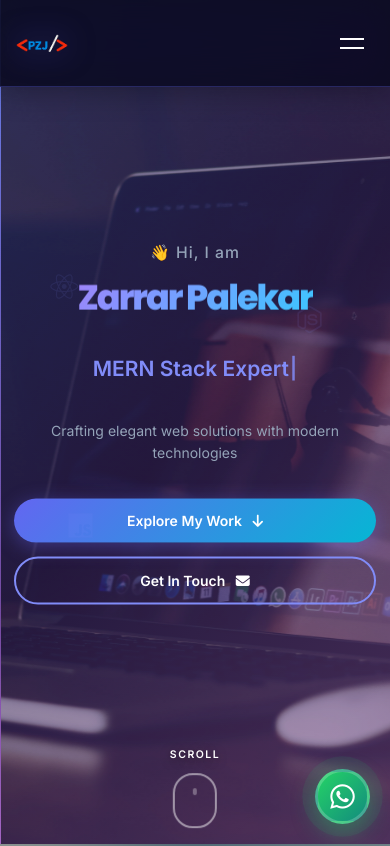
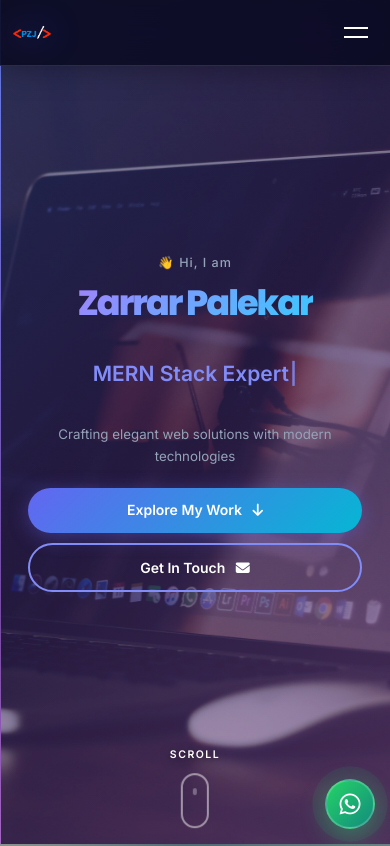
Before and after one commit to ZarrarPalekar/ReactiFolio, a React (Create React App) app: page / in a window 390 px wide. Shown: the top 846 px of the page. Built offline with nearby package versions, Linux system fonts and the light colour scheme.

Commit message:
mobile responsiveness

```diff
--- a/src/App.css
+++ b/src/App.css
@@ -85,12 +85,38 @@ section {
 }
 
 /* Responsive Adjustments */
+
+/* Large desktop */
+@media screen and (min-width: 1440px) {
+  .container-box {
+    max-width: 1600px;
+  }
+}
+
+/* Desktop to tablet */
 @media screen and (max-width: 992px) {
   .container-box {
     width: 90%;
   }
+
+  section {
+    padding: var(--space-16) 0;
+  }
 }
 
+/* Tablet */
+@media screen and (min-width: 769px) and (max-width: 1024px) {
+  .container-box {
+    width: 88%;
+    padding: var(--space-10) 0;
+  }
+
+  hr {
+    margin: var(--space-10) 0;
+  }
+}
+
+/* Mobile */
 @media screen and (max-width: 768px) {
   .container-box {
     width: 95%;
@@ -109,11 +135,41 @@ section {
   hr {
     margin: var(--space-8) 0;
   }
+
+  /* Improve touch targets */
+  a,
+  button {
+    min-height: 44px;
+  }
 }
 
+/* Small mobile */
 @media screen and (max-width: 480px) {
   .container-box {
     width: 100%;
     padding: var(--space-6) var(--space-4);
   }
+
+  section {
+    padding: var(--space-10) 0;
+  }
+
+  hr {
+    margin: var(--space-6) 0;
+  }
 }
+
+/* Landscape mobile */
+@media screen and (max-width: 896px) and (orientation: landscape) {
+  .hero-wrapper {
+    min-height: 100vh;
+  }
+
+  section {
+    padding: var(--space-8) 0;
+  }
+
+  .container-box {
+    padding: var(--space-6) 0;
+  }
+}
--- a/src/components/footer/footer.style.css
+++ b/src/components/footer/footer.style.css
@@ -76,14 +76,58 @@
 }
 
 /* Responsive */
+
+/* Tablet styles */
+@media (min-width: 769px) and (max-width: 1024px) {
+  .footer-style {
+    font-size: 1.1rem;
+    padding: var(--space-8) 0;
+  }
+
+  .footer-style .social-icon {
+    width: 48px;
+    height: 48px;
+  }
+}
+
+/* Mobile styles */
 @media (max-width: 768px) {
   .footer-style {
     font-size: 1rem;
-    padding: var(--space-8) 0;
+    padding: var(--space-8) var(--space-4);
+    line-height: 1.8;
   }
 
   .footer-style .social-icon {
     width: 45px;
     height: 45px;
+    margin: 0 var(--space-1);
+  }
+
+  .footer-style .copyright {
+    font-size: 0.9rem;
+    margin-top: var(--space-4);
+  }
+
+  /* Disable hover transform on mobile */
+  .footer-style .social-icon:hover {
+    transform: translateY(-3px);
   }
 }
+
+/* Small mobile styles */
+@media (max-width: 480px) {
+  .footer-style {
+    font-size: 0.9rem;
+    padding: var(--space-6) var(--space-3);
+  }
+
+  .footer-style .social-icon {
+    width: 40px;
+    height: 40px;
+  }
+
+  .footer-style .copyright {
+    font-size: 0.85rem;
+  }
+}
--- a/src/components/my-carousel/my-carousel.style.css
+++ b/src/components/my-carousel/my-carousel.style.css
@@ -63,8 +63,38 @@
 
 /* Responsive */
 @media (max-width: 768px) {
+  #home {
+    min-height: 100vh;
+    height: auto;
+  }
+
   .custom-img {
     height: 100vh;
     object-position: center;
   }
+
+  /* Disable carousel controls on mobile */
+  .carousel-control-prev,
+  .carousel-control-next {
+    display: none;
+  }
 }
+
+@media (max-width: 480px) {
+  .custom-img {
+    object-position: 60% center;
+  }
+}
+
+/* Landscape mobile optimization */
+@media (max-width: 896px) and (orientation: landscape) {
+  #home {
+    height: auto;
+    min-height: 100vh;
+  }
+
+  .custom-img {
+    height: 100vh;
+    min-height: 600px;
+  }
+}
--- a/src/components/my-navbar/mynavbar.style.css
+++ b/src/components/my-navbar/mynavbar.style.css
@@ -151,23 +151,54 @@
 }
 
 /* Responsive */
-@media (max-width: 768px) {
-  .logo {
-    width: 4rem;
-    height: 4rem;
-  }
-
-  .nav-theme {
-    padding: var(--space-3) var(--space-4) !important;
-  }
-
+@media (max-width: 991px) {
   .nav-theme .nav-link {
     margin: var(--space-2) 0;
     text-align: center;
   }
 
+  .nav-theme .nav-link::before {
+    display: none;
+  }
+
   .calendly-btn {
     width: 100%;
-    margin-top: var(--space-2) !important;
+    margin-top: var(--space-3) !important;
   }
 }
+
+@media (max-width: 768px) {
+  .logo {
+    width: 3.5rem;
+    height: 3.5rem;
+  }
+
+  .navbar-brand {
+    font-size: 1.1rem;
+  }
+
+  .nav-theme {
+    padding: var(--space-2) var(--space-4) !important;
+  }
+
+  .nav-theme .nav-link {
+    padding: var(--space-3) var(--space-4) !important;
+    font-size: 1rem;
+  }
+}
+
+@media (max-width: 480px) {
+  .logo {
+    width: 3rem;
+    height: 3rem;
+  }
+
+  .navbar-brand {
+    font-size: 1rem;
+    gap: var(--space-2);
+  }
+
+  .nav-theme {
+    padding: var(--space-2) var(--space-3) !important;
+  }
+}
--- a/src/components/title-message/title-message.styles.css
+++ b/src/components/title-message/title-message.styles.css
@@ -78,13 +78,18 @@
 }
 
 .cta-button::before {
-  content: '';
+  content: "";
   position: absolute;
   top: 0;
   left: -100%;
   width: 100%;
   height: 100%;
-  background: linear-gradient(90deg, transparent, rgba(255, 255, 255, 0.2), transparent);
+  background: linear-gradient(
+    90deg,
+    transparent,
+    rgba(255, 255, 255, 0.2),
+    transparent
+  );
   transition: left 0.5s;
 }
 
@@ -93,7 +98,11 @@
 }
 
 .cta-button.primary {
-  background: linear-gradient(135deg, var(--color-primary), var(--color-secondary));
+  background: linear-gradient(
+    135deg,
+    var(--color-primary),
+    var(--color-secondary)
+  );
   color: white;
   box-shadow: 0 4px 20px rgba(99, 102, 241, 0.4);
 }
@@ -143,7 +152,8 @@
 
 /* Animations */
 @keyframes gradientShift {
-  0%, 100% {
+  0%,
+  100% {
     filter: hue-rotate(0deg);
   }
   50% {
@@ -152,9 +162,40 @@
 }
 
 /* Responsive */
-@media (max-width: 768px) {
+
+/* Tablet styles */
+@media (min-width: 769px) and (max-width: 1024px) {
+  .hero-content {
+    max-width: 800px;
+  }
+
   .hero-greeting {
     font-size: var(--text-lg);
+  }
+
+  .hero-subtitle {
+    min-height: 70px;
+  }
+
+  .hero-description {
+    font-size: var(--text-lg);
+  }
+
+  .cta-button {
+    padding: var(--space-3) var(--space-7);
+  }
+}
+
+/* Mobile styles */
+@media (max-width: 768px) {
+  .hero-content {
+    max-width: 100%;
+    padding: 0 var(--space-4);
+  }
+
+  .hero-greeting {
+    font-size: var(--text-base);
+    margin-bottom: var(--space-3);
   }
 
   .hero-subtitle {
@@ -163,6 +204,7 @@
 
   .hero-description {
     font-size: var(--text-base);
+    margin-bottom: var(--space-8);
   }
 
   .cta-button {
@@ -176,14 +218,50 @@
   }
 }
 
+/* Small mobile styles */
 @media (max-width: 480px) {
+  .hero-greeting {
+    font-size: 0.9rem;
+  }
+
+  .hero-description {
+    font-size: 0.95rem;
+    margin-bottom: var(--space-6);
+  }
+
   .hero-cta {
     flex-direction: column;
     width: 100%;
+    gap: var(--space-3);
   }
 
   .cta-button {
     width: 100%;
     justify-content: center;
+    padding: var(--space-3) var(--space-5);
+  }
+
+  .floating-element {
+    display: none;
   }
 }
+
+/* Landscape mobile */
+@media (max-width: 896px) and (orientation: landscape) {
+  .hero-content {
+    padding: 0 var(--space-6);
+  }
+
+  .hero-name {
+    margin-bottom: var(--space-4);
+  }
+
+  .hero-subtitle {
+    min-height: 50px;
+    margin-bottom: var(--space-4);
+  }
+
+  .hero-description {
+    margin-bottom: var(--space-6);
+  }
+}
--- a/src/components/whatsapp-me/whatsapp.styles.css
+++ b/src/components/whatsapp-me/whatsapp.styles.css
@@ -53,6 +53,19 @@
 }
 
 /* Responsive */
+
+/* Tablet styles */
+@media (min-width: 769px) and (max-width: 1024px) {
+  .float {
+    width: 60px;
+    height: 60px;
+    bottom: 25px;
+    right: 25px;
+    font-size: 30px;
+  }
+}
+
+/* Mobile styles */
 @media (max-width: 768px) {
   .float {
     width: 55px;
@@ -61,4 +74,29 @@
     right: 20px;
     font-size: 28px;
   }
+
+  /* Reduce hover effect on mobile */
+  .float:hover {
+    transform: scale(1.05);
+  }
 }
+
+/* Small mobile styles */
+@media (max-width: 480px) {
+  .float {
+    width: 50px;
+    height: 50px;
+    bottom: 15px;
+    right: 15px;
+    font-size: 24px;
+    border: 2px solid rgba(255, 255, 255, 0.2);
+  }
+}
+
+/* Landscape mobile - move button higher to avoid browser UI */
+@media (max-width: 896px) and (orientation: landscape) {
+  .float {
+    bottom: 15px;
+    right: 15px;
+  }
+}
--- a/src/index.css
+++ b/src/index.css
@@ -259,7 +259,18 @@ code {
   button,
   a {
     min-height: 44px;
-    min-width: 44px;
+  }
+
+  /* Improve readability on small screens */
+  body {
+    line-height: 1.7;
+  }
+
+  /* Reduce spacing variables for small screens */
+  :root {
+    --space-20: 3.5rem;
+    --space-16: 3rem;
+    --space-12: 2.5rem;
   }
 }
 
--- a/src/pages/contact-form/contact-form.styles.css
+++ b/src/pages/contact-form/contact-form.styles.css
@@ -110,6 +110,28 @@
 }
 
 /* Responsive */
+
+/* Tablet styles */
+@media (min-width: 769px) and (max-width: 1024px) {
+  .contact-section {
+    padding: var(--space-10) 0;
+  }
+
+  .contact-jumbotron {
+    padding: var(--space-8);
+  }
+
+  .contact-jumbotron .form-control {
+    font-size: 1rem;
+  }
+
+  #youtube-btn,
+  .calendly-btn {
+    padding: var(--space-3) var(--space-5);
+  }
+}
+
+/* Mobile styles */
 @media (max-width: 768px) {
   .contact-section {
     padding: var(--space-8) 0;
@@ -117,9 +139,51 @@
 
   .contact-jumbotron {
     padding: var(--space-6);
+    border-radius: var(--radius-xl);
   }
 
   .contact-jumbotron .form-control {
     padding: var(--space-3);
+    font-size: 1rem;
+  }
+
+  .contact-jumbotron .btn-primary {
+    width: 100%;
+    padding: var(--space-4) var(--space-6);
+    font-size: 1rem;
+  }
+
+  #youtube-btn,
+  .calendly-btn {
+    width: 100%;
+    margin: var(--space-2) 0 !important;
   }
 }
+
+/* Small mobile styles */
+@media (max-width: 480px) {
+  .contact-section {
+    padding: var(--space-6) 0;
+  }
+
+  .contact-jumbotron {
+    padding: var(--space-4);
+    border-radius: var(--radius-lg);
+  }
+
+  .contact-jumbotron .form-control {
+    padding: var(--space-3);
+    font-size: 0.95rem;
+  }
+
+  .contact-jumbotron .btn-primary {
+    padding: var(--space-3) var(--space-5);
+    font-size: 0.95rem;
+  }
+
+  #youtube-btn,
+  .calendly-btn {
+    padding: var(--space-3) var(--space-4);
+    font-size: 0.95rem;
+  }
+}
```
